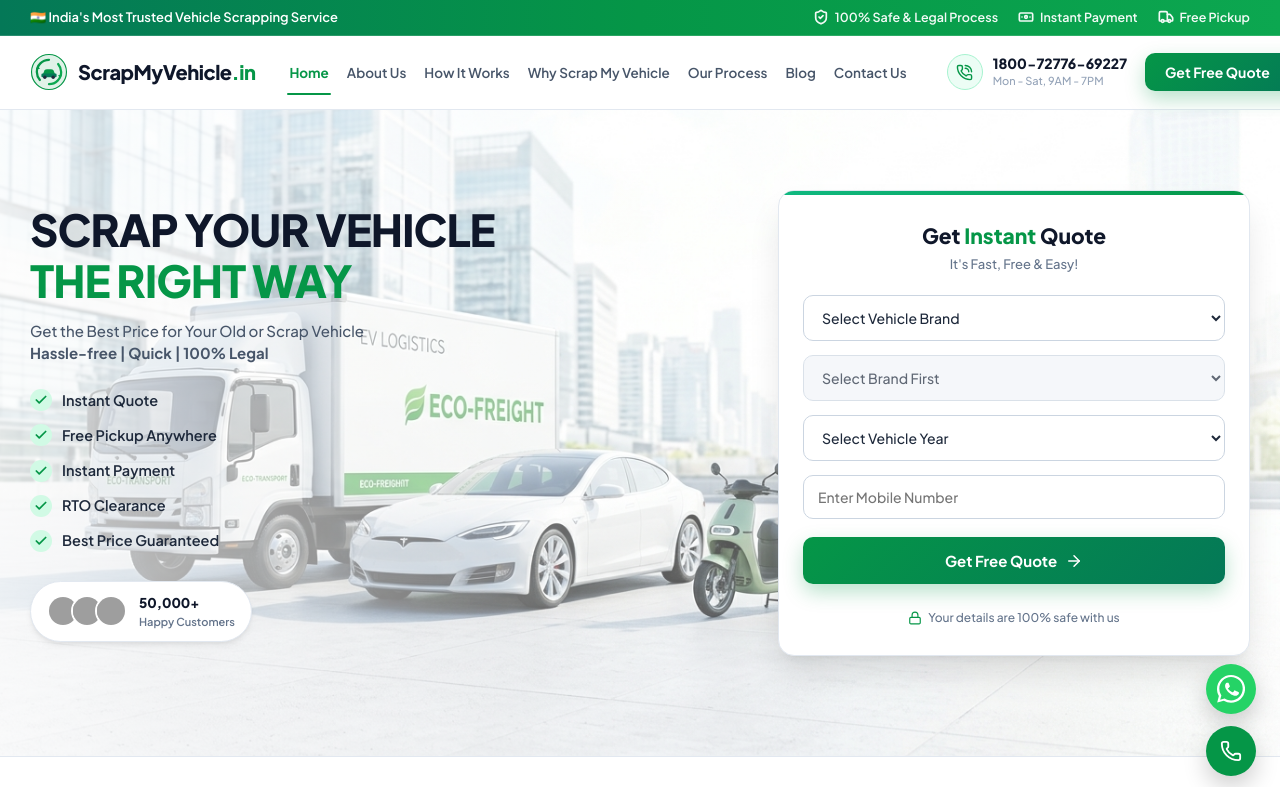
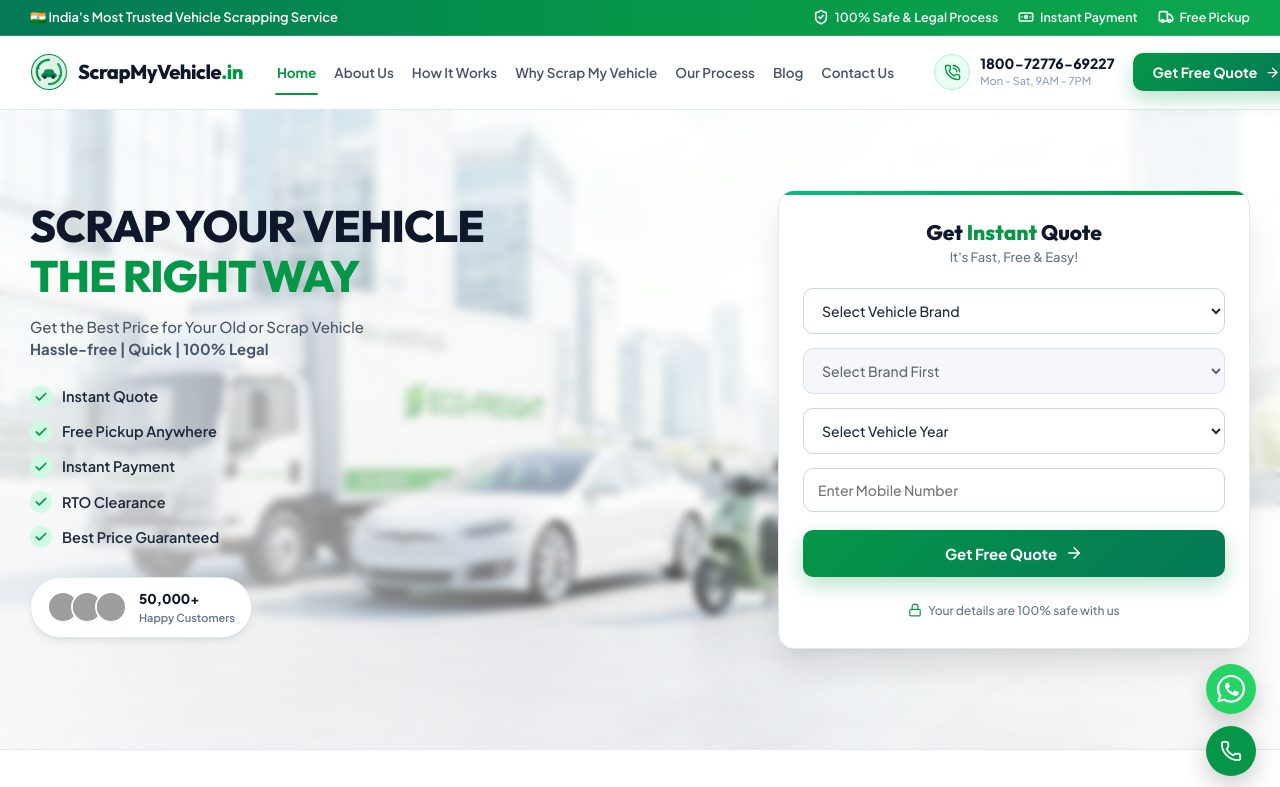
Before and after one commit to Karan778862/ScrapMyVehicle, a React (Vite) app: page / in a window 1280 px wide. Shown: the top 787 px of the page. Built offline with nearby package versions, Linux system fonts and the light colour scheme; grey boxes are pictures that could not be loaded.

Commit message:
Updated project details to use premium in-place modal, fixed gallery modal background, updated social links, and restored testimonials theme.

```diff
--- a/index.html
+++ b/index.html
@@ -9,7 +9,7 @@
     <!-- Google Fonts -->
     <link rel="preconnect" href="https://fonts.googleapis.com">
     <link rel="preconnect" href="https://fonts.gstatic.com" crossorigin>
-    <link href="https://fonts.googleapis.com/css2?family=Plus+Jakarta+Sans:ital,wght@0,300;0,400;0,500;0,600;0,700;0,800;1,400;1,600&display=swap" rel="stylesheet">
+    <link href="https://fonts.googleapis.com/css2?family=Outfit:wght@500;600;700;800;900&family=Plus+Jakarta+Sans:ital,wght@0,300;0,400;0,500;0,600;0,700;0,800;1,400;1,600&display=swap" rel="stylesheet">
   </head>
   <body>
     <div id="root"></div>
--- a/src/components/TestimonialsSection.jsx
+++ b/src/components/TestimonialsSection.jsx
@@ -1,9 +1,37 @@
-import React, { useState } from 'react';
+import React, { useState, useRef } from 'react';
 import { testimonialsList } from '../data/testimonialsData';
 import { Star } from 'lucide-react';
 
 export default function TestimonialsSection() {
   const [activeDot, setActiveDot] = useState(0);
+  const scrollRef = useRef(null);
+
+  const testimonials = testimonialsList.slice(0, 3); // Use first 3 testimonials
+
+  const handleScroll = () => {
+    if (!scrollRef.current) return;
+
+    const container = scrollRef.current;
+    // Calculate which card is closest to the center
+    const scrollLeft = container.scrollLeft;
+    const itemWidth = container.scrollWidth / testimonials.length;
+    const newIndex = Math.round(scrollLeft / itemWidth);
+
+    if (newIndex >= 0 && newIndex < testimonials.length) {
+      setActiveDot(newIndex);
+    }
+  };
+
+  const scrollToIdx = (idx) => {
+    setActiveDot(idx);
+    if (scrollRef.current && scrollRef.current.children[idx]) {
+      scrollRef.current.children[idx].scrollIntoView({
+        behavior: 'smooth',
+        block: 'nearest',
+        inline: 'center'
+      });
+    }
+  };
 
   return (
     <section className="testimonials-section" id="testimonials">
@@ -11,8 +39,8 @@
         <h2 className="testimonials-heading">WHAT OUR CUSTOMERS SAY</h2>
         <p className="testimonials-subheading">Real stories from real customers</p>
 
-        <div className="testimonials-grid">
-          {testimonialsList.slice(0, 3).map((item) => (
+        <div className="testimonials-grid" ref={scrollRef} onScroll={handleScroll}>
+          {testimonials.map((item) => (
             <div key={item.id} className="testimonial-card">
               <div>
                 <div className="quote-icon-mark">“</div>
@@ -37,11 +65,11 @@
 
         {/* Carousel indicator dots */}
         <div className="carousel-dots">
-          {[0, 1, 2, 3].map((idx) => (
+          {testimonials.map((_, idx) => (
             <button
               key={idx}
               className={`dot-item ${activeDot === idx ? 'active' : ''}`}
-              onClick={() => setActiveDot(idx)}
+              onClick={() => scrollToIdx(idx)}
               aria-label={`Go to slide ${idx + 1}`}
             />
           ))}
--- a/src/index.css
+++ b/src/index.css
@@ -36,6 +36,7 @@
 
   /* Typography */
   --font-main: 'Plus Jakarta Sans', system-ui, -apple-system, BlinkMacSystemFont, 'Segoe UI', Roboto, sans-serif;
+  --font-heading: 'Outfit', system-ui, sans-serif;
 
   /* Shadows */
   --shadow-sm: 0 1px 2px 0 rgba(0, 0, 0, 0.05);
@@ -69,6 +70,7 @@
 
 html {
   scroll-behavior: smooth;
+  scroll-padding-top: 80px;
   font-family: var(--font-main);
   color: var(--slate-800);
   background-color: #ffffff;
@@ -78,6 +80,21 @@
 body {
   line-height: 1.6;
   overflow-x: hidden;
+}
+
+h1,
+h2,
+h3,
+h4,
+h5,
+h6,
+.section-main-heading,
+.hero-heading,
+.testimonials-heading {
+  font-family: var(--font-heading);
+  font-weight: 700;
+  color: var(--slate-900);
+  line-height: 1.25;
 }
 
 a {
@@ -160,7 +177,7 @@
    ========================================================================== */
 .main-navbar {
   position: sticky;
-  top: 0;
+  top: 17px;
   z-index: 1000;
   background: #ffffff;
   border-bottom: 1px solid var(--slate-200);
@@ -207,6 +224,7 @@
 }
 
 .brand-logo-text {
+  font-family: var(--font-heading);
   font-size: 20px;
   font-weight: 800;
   letter-spacing: -0.5px;
@@ -591,7 +609,9 @@
   left: 0;
   right: 0;
   bottom: 0;
-  background: linear-gradient(90deg, rgba(255, 255, 255, 0.82) 0%, rgba(255, 255, 255, 0.4) 45%, rgba(255, 255, 255, 0.1) 100%);
+  background: linear-gradient(90deg, rgba(255, 255, 255, 0.8) 0%, rgba(255, 255, 255, 0.3) 50%, rgba(255, 255, 255, 0.05) 100%);
+  backdrop-filter: blur(4px);
+  -webkit-backdrop-filter: blur(4px);
   z-index: 1;
 }
 
@@ -1364,12 +1384,22 @@
 }
 
 .testimonials-grid {
-  display: grid;
-  grid-template-columns: repeat(3, 1fr);
+  display: flex;
+  overflow-x: auto;
   gap: 24px;
+  padding-bottom: 24px;
+  scroll-snap-type: x mandatory;
+  -webkit-overflow-scrolling: touch;
+  scrollbar-width: none;
+}
+
+.testimonials-grid::-webkit-scrollbar {
+  display: none;
 }
 
 .testimonial-card {
+  flex: 0 0 calc(33.333% - 16px);
+  scroll-snap-align: center;
   background: #ffffff;
   border-radius: var(--radius-lg);
   padding: 28px 24px;
@@ -1983,8 +2013,12 @@
   }
 
   .features-strip-grid {
-    grid-template-columns: 1fr;
-    gap: 10px;
+    grid-template-columns: 1fr 1fr;
+    gap: 12px;
+  }
+
+  .feature-strip-card:last-child {
+    grid-column: 1 / -1;
   }
 
   .feature-strip-card {
@@ -2040,8 +2074,11 @@
   }
 
   .testimonials-grid {
-    grid-template-columns: 1fr;
     gap: 16px;
+  }
+
+  .testimonial-card {
+    flex: 0 0 85%;
   }
 
   .modal-content-card {
@@ -2083,7 +2120,8 @@
   }
 
   .vehicle-types-grid {
-    grid-template-columns: 1fr;
+    grid-template-columns: 1fr 1fr;
+    gap: 12px;
   }
 
   .floating-actions-bar {
```
